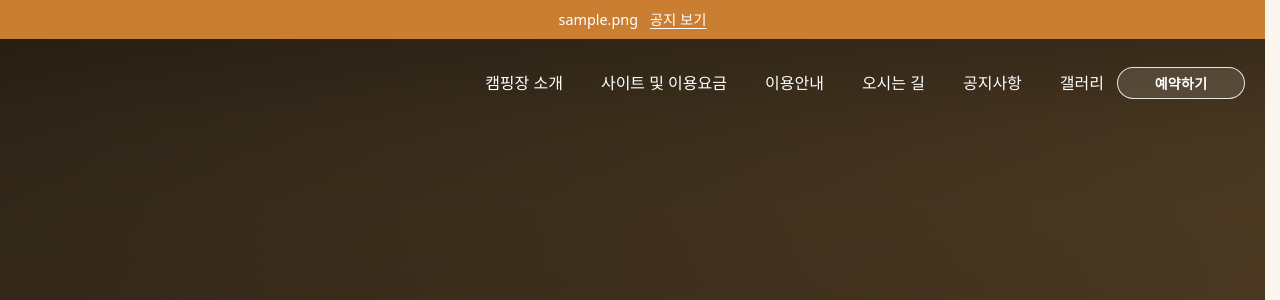
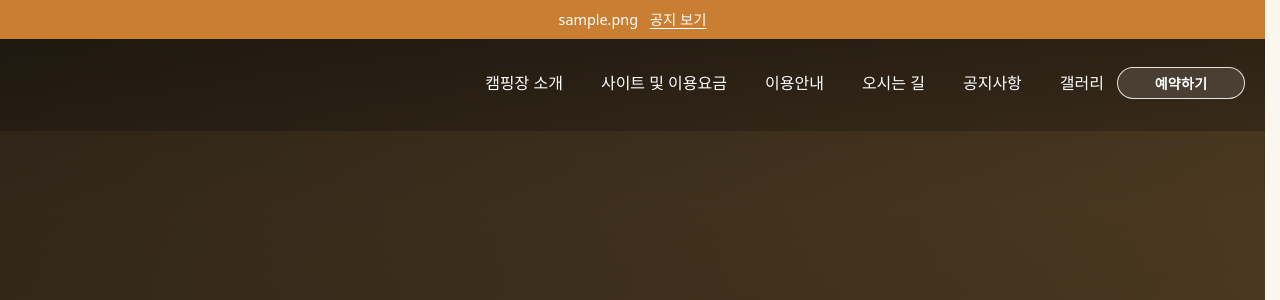
Before and after one commit to bellechanson/england-camping, a Spring app: template src/main/resources/templates/index.html in a window 1280 px wide. Shown: the top 300 px of the page. Run offline with Thymeleaf, Linux system fonts and the light colour scheme; the template is opened without the code that fills it: most values are stand-ins (such as "Sample title", 1, 10 or a date in 2020); grey boxes marked "Sample" are stand-in pictures; data that the repository does not hold is empty; some of the project's set-up classes (security, data sources, template engines, error pages and the like) are left out, and stand-ins take their place.

Commit message:
style: 메인 머리글 뒤에 은은한 반투명 검은 띠 (PC만)

```diff
--- a/src/main/resources/static/assets/css/england.css
+++ b/src/main/resources/static/assets/css/england.css
@@ -2839,3 +2839,14 @@ body:not(.sub-head-page) .site-header .header-book-btn:focus-visible {
 	align-items: center;
 	gap: 1rem 1.25rem;
 }
+
+
+/* ===== 메인 사진 위 머리글: 은은한 반투명 검은 띠 (PC만) =====
+   - 메인(사진 위)에서만 적용. 하위 페이지(.sub-head-page)는 밝은 바탕이라 그대로
+   - 1024px 이상 = 가로 메뉴가 보이는 너비. 폰·태블릿 서랍 메뉴 화면은 지금 그대로
+   - 머리글은 메인에서 스크롤하면 같이 올라가므로 사진 위에서만 보임 */
+@media (min-width: 1024px) {
+	body:not(.sub-head-page) .site-header {
+		background: rgba(0, 0, 0, 0.22);
+	}
+}
```
